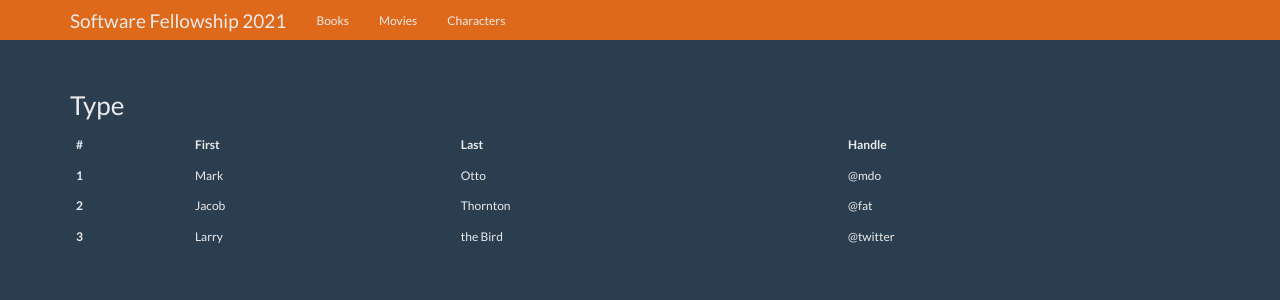
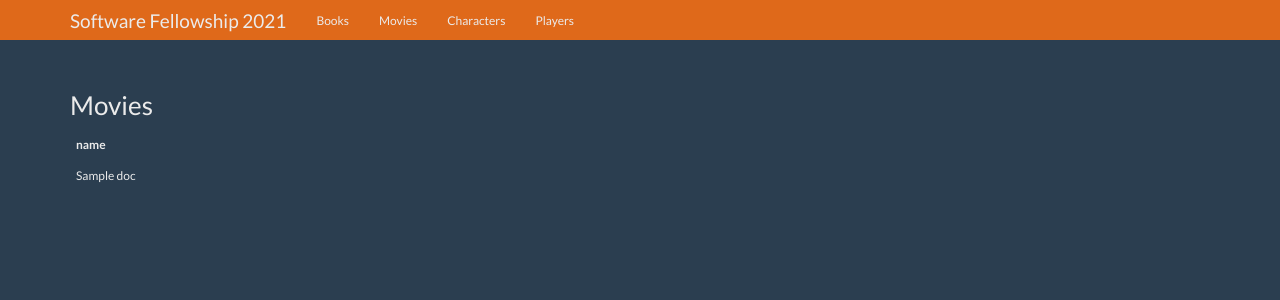
Before and after one commit to locus-ioe/SF21-APIs, a Flask app: page /movies in a window 1280 px wide. Shown: the top 300 px of the page. Run offline with Flask 2, Linux system fonts and the light colour scheme; a database or web service that is not in the repository returns one stand-in record (values such as "Sample title"); data that the repository does not hold is empty; some libraries are stand-ins or nearby versions.

Commit message:
Add final code in the main repo

```diff
--- a/working-with-api/app.py
+++ b/working-with-api/app.py
@@ -17,11 +17,13 @@ API_KEY = app.config['API_KEY']
 def get_books():
     # Get books from api : https://the-one-api.dev/v2/book
     response = requests.get("https://the-one-api.dev/v2/book")
+    extracted_data = response.json()
+    print(extracted_data)
+    books = extracted_data['docs']
 
     # Convert response object to dict
 
-    return jsonify()
-    # return render_template('table.html', type="Books", data=books)
+    return render_template('table.html', type="Books", data=books)
 
 
 @app.route('/movies', methods=["GET"])
@@ -58,5 +60,15 @@ def get_characters():
     return render_template('table.html', type='Characters', data=characters)
 
 
+@app.route('/players', methods=["GET"])
+def get_players():
+
+    response = requests.get("http://localhost:5001")
+
+    players = response.json()
+
+    return render_template('table.html', type='Players', data=players)
+
+
 if __name__ == '__main__':
     app.run(port=5000, debug=True)
--- a/working-with-api/config.py
+++ b/working-with-api/config.py
@@ -1,4 +1,4 @@
 SECRET_KEY = 'Software_Fellowship_Day_4'
 DEBUG = True
 ENV = 'development'
-API_KEY = "API_KEY_GOES_HERE"
+API_KEY = "sbmZmzrzKqOLwWSmuPbz"
--- a/working-with-api/templates/base.html
+++ b/working-with-api/templates/base.html
@@ -29,6 +29,7 @@
           <li><a href="{{url_for('get_books')}}">Books</a></li>
           <li><a href="{{url_for('get_movies')}}">Movies</a></li>
           <li><a href="{{url_for('get_characters')}}">Characters</a></li>
+          <li><a href="{{url_for('get_players')}}">Players</a></li>
         </ul>
       </div>
       <!--/.nav-collapse -->
--- a/working-with-api/templates/table.html
+++ b/working-with-api/templates/table.html
@@ -1,36 +1,24 @@
 {% extends 'base.html' %}
 
 {% block body %}
-<div class='h3'> Type </div>
+<div class='h3'> {{type}} </div>
 <div class='table-responsive'>
     <table class="table table-fixed">
         <thead>
             <tr>
-                <th scope="col">#</th>
-                <th scope="col">First</th>
-                <th scope="col">Last</th>
-                <th scope="col">Handle</th>
+                {% for key in data[0].keys() %}
+                <th scope="col">{{key}}</th>
+                {% endfor %}
             </tr>
         </thead>
         <tbody>
+            {% for row in data %}
             <tr>
-                <th scope="row">1</th>
-                <td>Mark</td>
-                <td>Otto</td>
-                <td>@mdo</td>
+                {% for cell in row.values()%}
+                <td>{{cell}}</td>
+                {% endfor %}
             </tr>
-            <tr>
-                <th scope="row">2</th>
-                <td>Jacob</td>
-                <td>Thornton</td>
-                <td>@fat</td>
-            </tr>
-            <tr>
-                <th scope="row">3</th>
-                <td>Larry</td>
-                <td>the Bird</td>
-                <td>@twitter</td>
-            </tr>
+            {% endfor %}
         </tbody>
     </table>
 </div>
```
Also changed, not shown: creating-api/app.py (+19 -10 lines).
